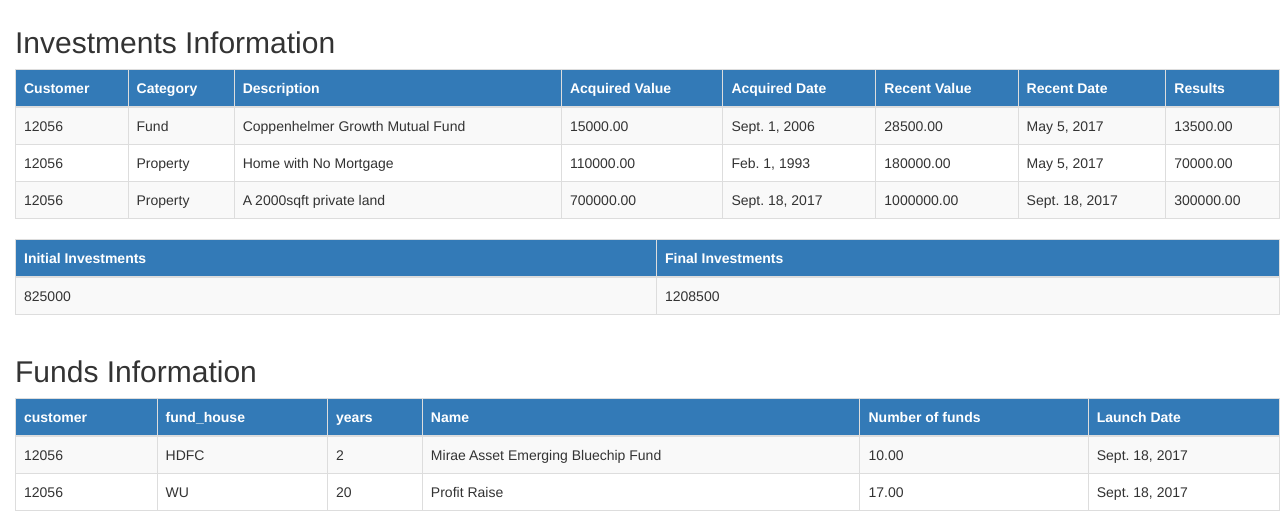
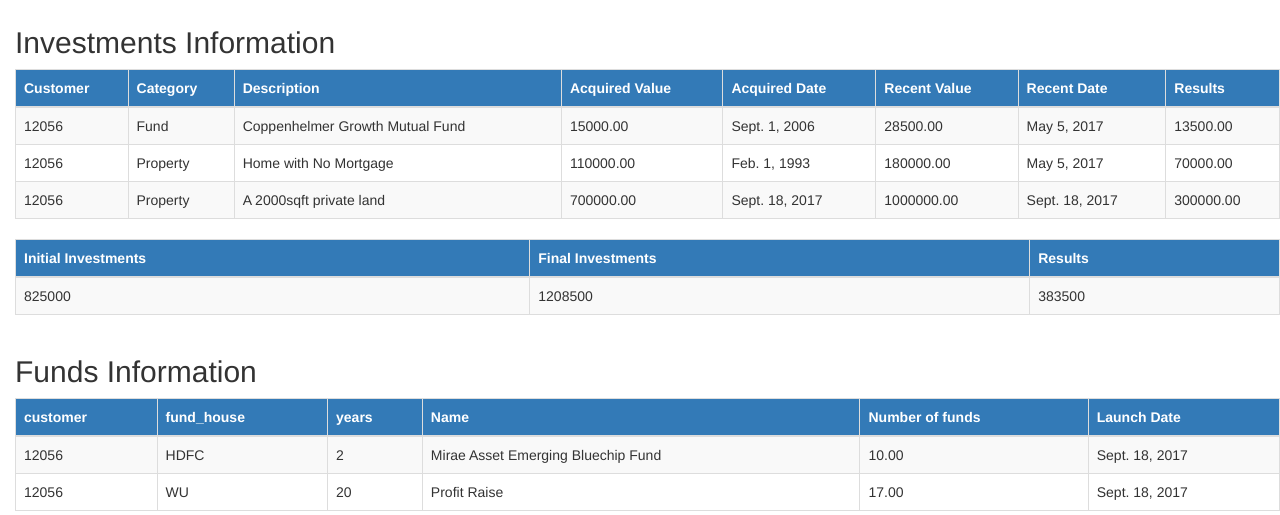
Before and after one commit to ajanet1993/EFS, a Django app: page /customer/1/portfolio/ in a window 1280 px wide. Shown: the part 366-881 px from the top of the page. Run offline with Django 3.2, Linux system fonts and the light colour scheme; a user stored in the database is signed in; data comes from the database, SQL or seed files in the repository; some libraries are stand-ins or nearby versions.

Commit message:
add new changes

```diff
--- a/portfolio/templates/portfolio/portfolio.html
+++ b/portfolio/templates/portfolio/portfolio.html
@@ -108,6 +108,7 @@
 
             <th>Initial Investments</th>
             <th>Final Investments</th>
+             <th>Results</th>
 
         </tr>
         </thead>
@@ -117,6 +118,7 @@
             <tr>
                 <td>{{ sum_acquired_value }}</td>
                 <td>{{ sum_recent_value }}</td>
+                <td>{{ overall_investment_results }}</td>
 
             </tr>
 
--- a/portfolio/views.py
+++ b/portfolio/views.py
@@ -197,9 +197,10 @@ def portfolio(request,pk):
    funds = Fund.objects.filter(customer=pk)
    sum_acquired_value = Investment.objects.filter(customer=pk).aggregate(Sum('acquired_value'))['acquired_value__sum']
    sum_recent_value = Investment.objects.filter(customer=pk).aggregate(Sum('recent_value'))['recent_value__sum']
+   overall_investment_results = sum_recent_value - sum_acquired_value
    return render(request, 'portfolio/portfolio.html', {'customers': customers,
                                                        'investments': investments,
                                                        'stocks': stocks,
                                                        'funds': funds,
                                                         'sum_acquired_value': sum_acquired_value,
-                                                       'sum_recent_value': sum_recent_value,})
+                                                       'sum_recent_value': sum_recent_value,'overall_investment_results' : overall_investment_results,})
```
Also changed, not shown: 2 other files.
